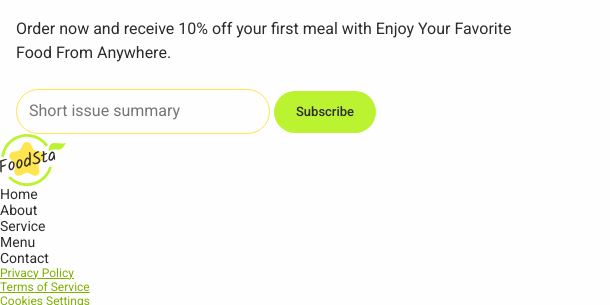
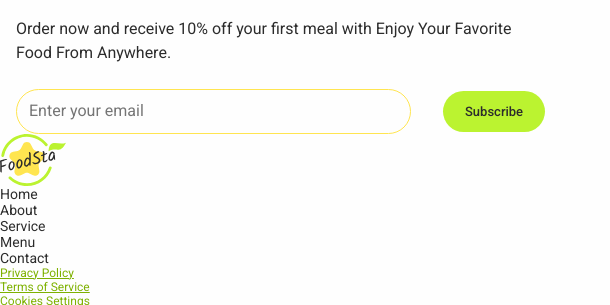
Before and after one commit to RuslanStadnichenko/food-delivery, a plain HTML site: page index.html in a window 1280 px wide. Shown: the part 4064-4369 px from the top of the page, 0-610 px from the left. Drawn offline with nearby package versions, Linux system fonts and the light colour scheme.

Commit message:
good subscribe

```diff
--- a/css/styles.css
+++ b/css/styles.css
@@ -192,21 +192,6 @@ color: var(--Black, #2C2C2C);
  align-items: center;
 }
 
-.container-content-subscribe {
-
-}
-
-
-.container-subscribe-image {
-
-
-
-}
-
-.subscribe-image {
-
-}
-
 .title-subscribe-one{
 color: var(--Black, #2C2C2C);
     font-family: Roboto;
@@ -221,30 +206,30 @@ color: var(--Black, #2C2C2C);
     max-width: 532px;
     padding-top: 20px;
     padding-bottom: 24px;
-    color: var(--Black, #2C2C2C);
-    font-family: Roboto;
+    color:#2C2C2C;
     font-size: 16px;
-    font-style: normal;
     font-weight: 400;
     line-height: 150%;
     /* 24px */
 }
+
+
 .form{
 display: flex;
-    max-width: 395px;
+ align-items: center;
+}
 
-    align-items: center;
-    flex: 1 0 0;
 
+.form-label{
+padding-right: 32px;
 }
-.form-label{
 
-}
 .form-input{
+    width: 395px;
     padding: 12px 57px 12px 12px;
     border-radius: 30px;
-        border: 0.854px solid var(--Yellow-main, #FFE550);
-        background: var(--White, #FEFEFE);
+    border: 0.854px solid  #FFE550;
+     background: #FEFEFE;
 }
 .button-sub{
     display: inline-flex;
@@ -252,15 +237,14 @@ display: flex;
     justify-content: center;
     align-items: center;
     color: #2C2C2C;
-        font-family: Roboto;
+    font-family: inherit;
     font-size: 13px;
-        font-style: normal;
     font-weight: 500;
     line-height: 150%;
         /* 19.5px */
     border: none;
     border-radius: 30px;
-        background: var(--Button-green, #BBF330);
+    background: #BBF330;
 }
 /* FOOTER */
 
--- a/index.html
+++ b/index.html
@@ -153,20 +153,18 @@
               Order now and receive 10% off your first meal with Enjoy Your
               Favorite Food From Anywhere.
             </p>
-     <form class="form" name="issue_report_form" autocomplete="off"></form>
+            <form class="form" name="issue_report_form" autocomplete="off">
               <label class="form-label">
-
                 <input
                   class="form-input"
                   type="text"
                   name="topic"
-      placeholder="Short issue summary"
+                  placeholder="Enter your email"
                 />
               </label>
 
               <button class="button-sub" type="button">Subscribe</button>
             </form>
-
           </div>
           <div class="container-subscribe-image">
             <img
```
Lines whose indentation alone changed are shown as unchanged.
